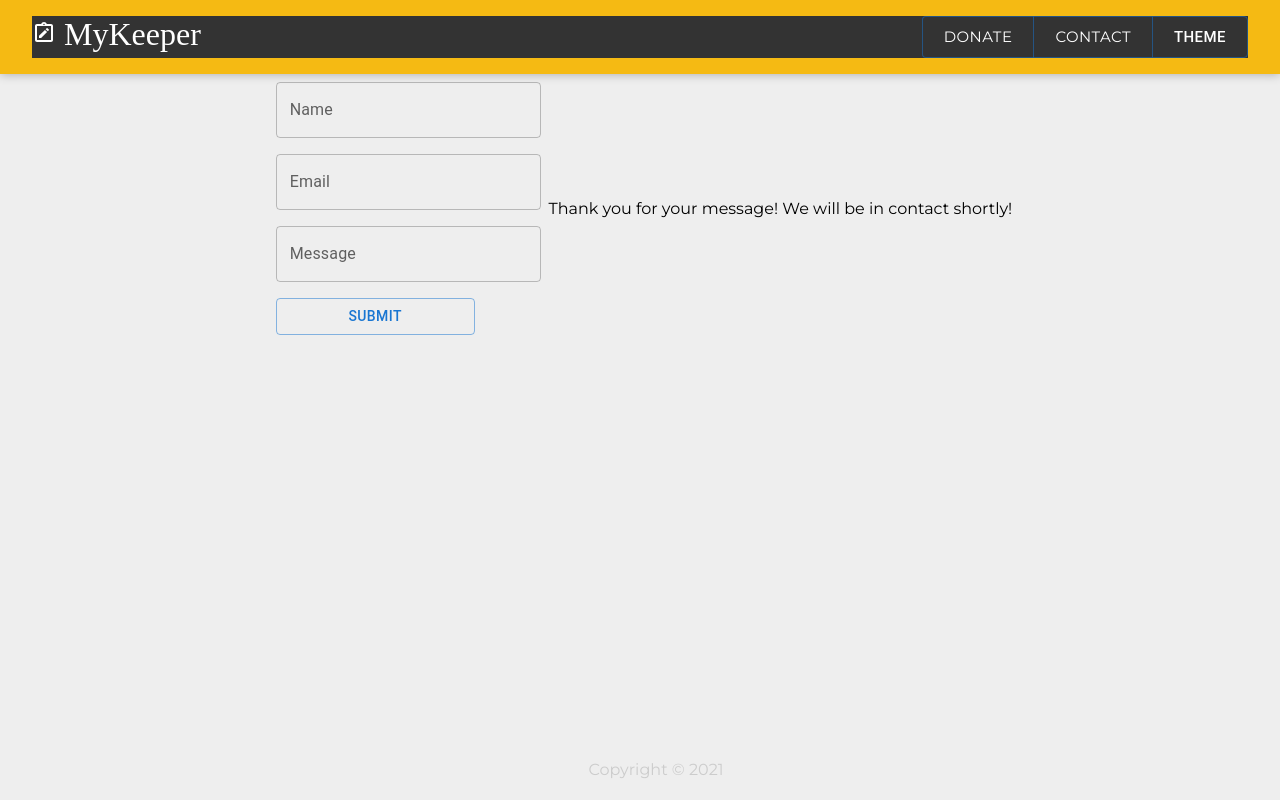
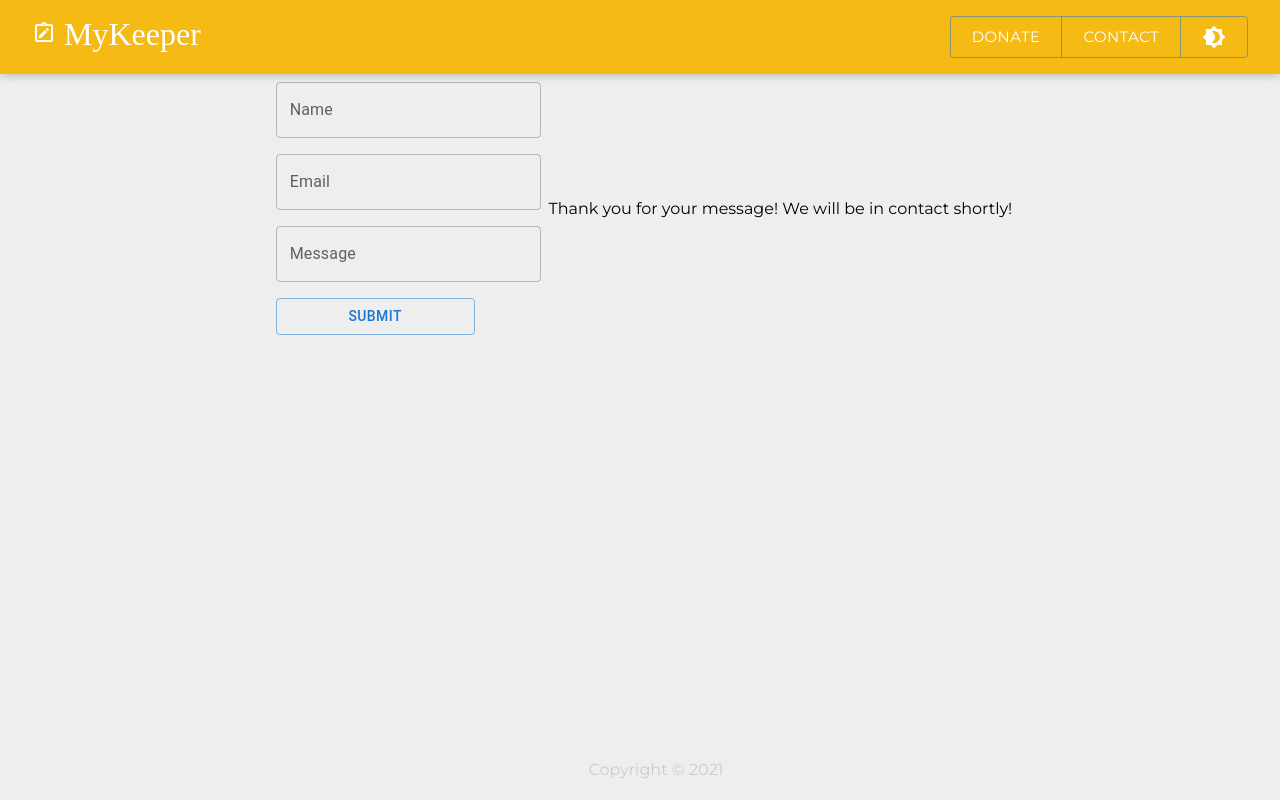
Before and after one commit to lcmedina/MyKeeper, a React (Create React App) app: page /contact in a window 1280 px wide. Built offline with nearby package versions, Linux system fonts and the light colour scheme; a web font is replaced by a local one.

Commit message:
nothing important

```diff
--- a/src/components/Header.js
+++ b/src/components/Header.js
@@ -3,6 +3,8 @@ import { Link } from "react-router-dom";
 import NoteAltOutlinedIcon from '@mui/icons-material/NoteAltOutlined';
 import Button from '@mui/material/Button';
 import ButtonGroup from '@mui/material/ButtonGroup';
+import Brightness4Icon from '@mui/icons-material/Brightness4';
+import Brightness7Icon from '@mui/icons-material/Brightness7';
 import { useTheme, useThemeUpdate } from "./ThemeContext";
 
 
@@ -10,19 +12,18 @@ const Header = () => {
    const darkTheme = useTheme()
    const toggleTheme = useThemeUpdate()
    const themeStyles= {
-       backgroundColor: darkTheme ? '#333' : '#CCC',
-       color: darkTheme ? '#CCC' : '#333'
+       backgroundColor: darkTheme ? '#333' : '#f5ba13',
        }
     const buttons = [
         <Button key="one"><Link to="/donate" className="text-link">Donate</Link></Button>,
         <Button key="two"><Link to="/contact" className="text-link">Contact</Link></Button>,
-        <Button key="three" onClick={toggleTheme} style={{color: "white"}}>Theme</Button>,
+        <Button key="three" onClick={toggleTheme} style={{color: "white"}}>{darkTheme ? <Brightness7Icon/> : <Brightness4Icon/>}</Button>,
       ];
 
     return (
         <>
-            <header>
-                <div className="navbar" style={themeStyles}>
+            <header style={themeStyles}>
+                <div className="navbar">
                 <Link to="/" className="text-link"><h1><NoteAltOutlinedIcon/> MyKeeper</h1></Link>
                 <div className="links">
                 <ButtonGroup size="large" aria-label="large button group">
--- a/src/components/Note.js
+++ b/src/components/Note.js
@@ -1,5 +1,6 @@
 import React from "react";
 import DeleteOutlineIcon from '@mui/icons-material/DeleteOutline';
+
 
 const Note = (props) => {
     const handleClick = () => {
--- a/src/components/ThemeContext.js
+++ b/src/components/ThemeContext.js
@@ -11,7 +11,7 @@ export const useThemeUpdate = () => {
 }
 
 const ThemeProvider = ({children}) => {
-    const [darkTheme, setDarkTheme] = useState(true)
+    const [darkTheme, setDarkTheme] = useState(false)
 
     const toggleTheme = () => {
         setDarkTheme(prevDarkTheme => !prevDarkTheme)
```
